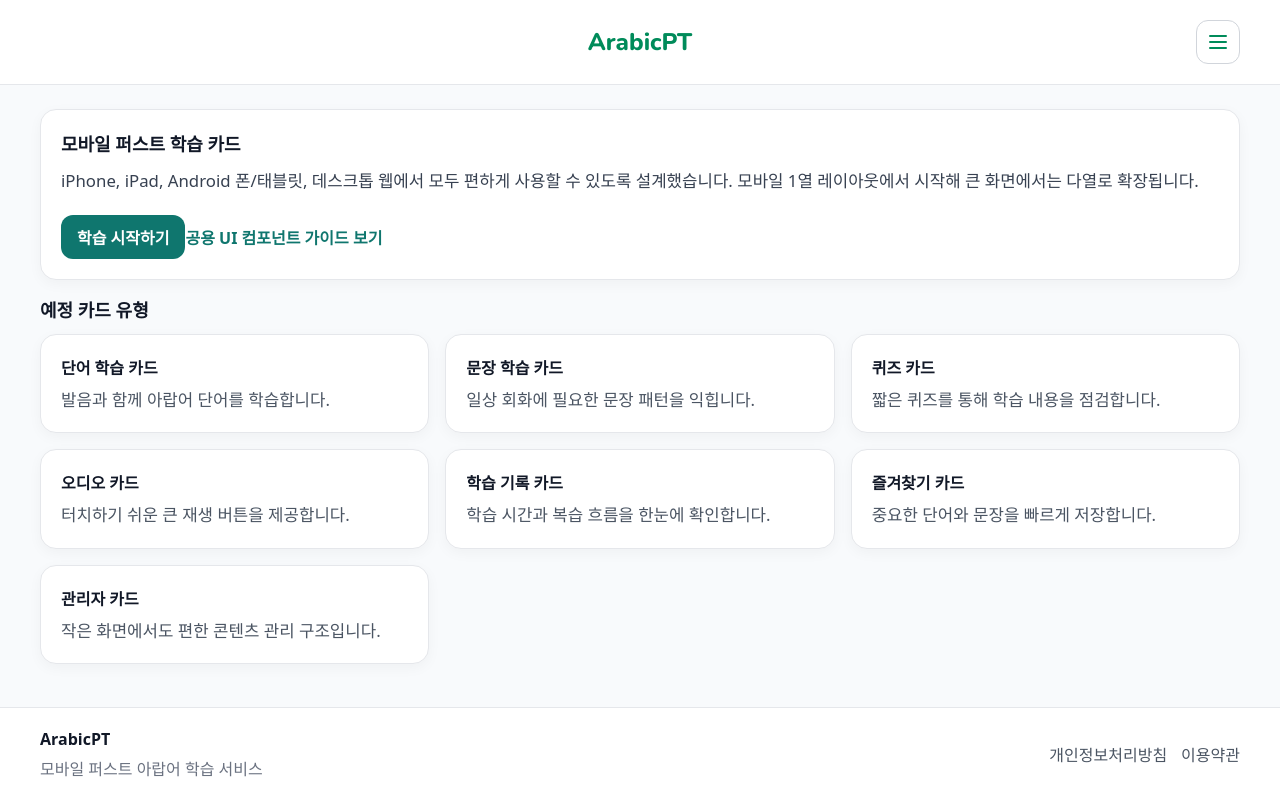
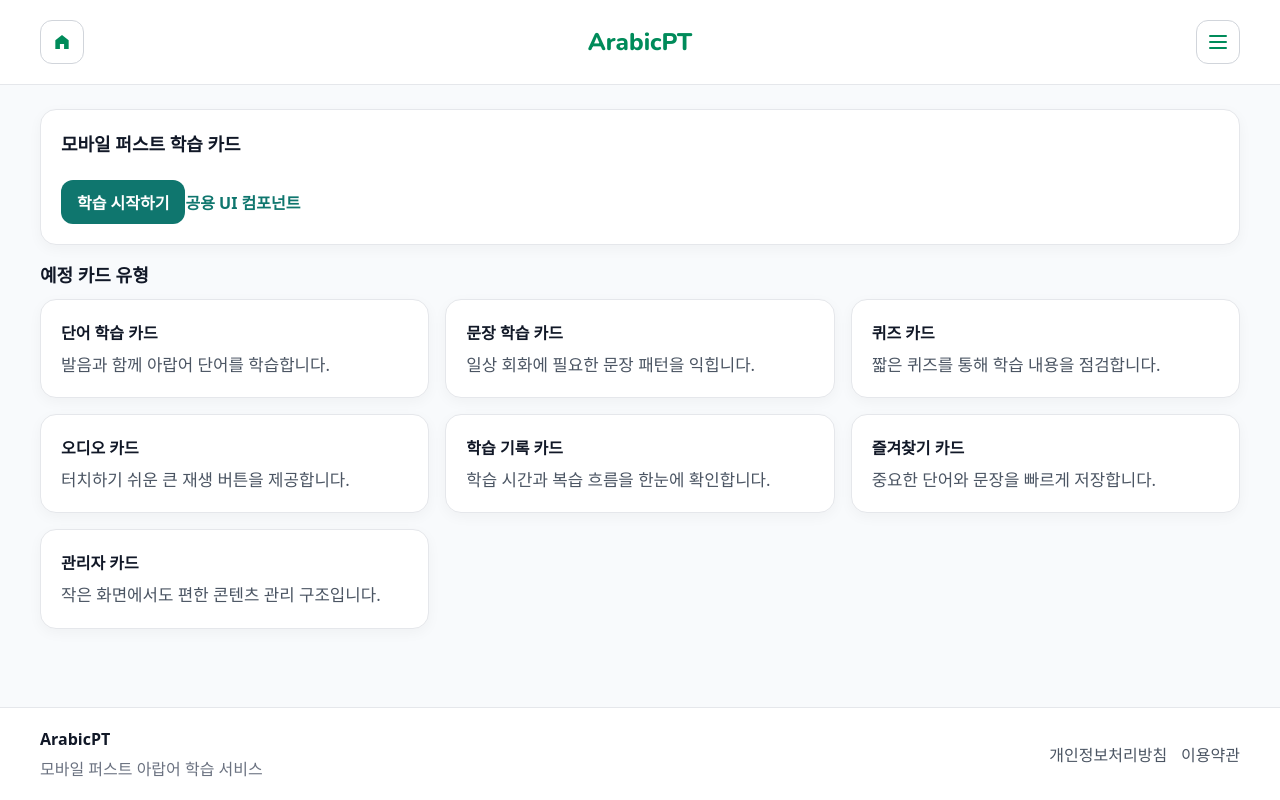
Before and after one commit to MiadongDeersfeet/ArabicPT-front, a React (Vite) app: page / in a window 1280 px wide. Built offline with nearby package versions, Linux system fonts and the light colour scheme.

Commit message:
ref: 메뉴바 수정

```diff
--- a/src/components/layout/Header.css
+++ b/src/components/layout/Header.css
@@ -12,9 +12,21 @@
   align-items: center;
 }
 
-.headerSlot {
+.headerHomeLink {
   width: 44px;
   height: 44px;
+  border: 1px solid #d1d5db;
+  border-radius: 12px;
+  display: inline-grid;
+  place-items: center;
+  color: #008b5a;
+  background: #ffffff;
+}
+
+.headerHomeLink svg {
+  width: 20px;
+  height: 20px;
+  fill: currentColor;
 }
 
 .siteBrandLink {
@@ -84,26 +96,10 @@
   display: block;
 }
 
-.siteNav {
-  display: grid;
-  gap: 6px;
-}
-
-.siteNav a {
-  min-height: 40px;
-  display: flex;
-  align-items: center;
-  padding: 0 10px;
-  border-radius: 10px;
-  color: #374151;
-  background: #f8fafc;
-}
-
 .siteActions {
   display: grid;
   grid-template-columns: 1fr;
-  gap: 10px;
-  margin-top: 10px;
+  gap: 8px;
 }
 
 .headerGhostButton,
--- a/src/components/layout/Header.jsx
+++ b/src/components/layout/Header.jsx
@@ -27,7 +27,11 @@ function Header() {
   return (
     <header className="siteHeader">
       <div className="container siteHeaderInner">
-        <div className="headerSlot" aria-hidden="true" />
+        <Link to="/" className="headerHomeLink" aria-label="홈으로 이동">
+          <svg viewBox="0 0 24 24" role="img" aria-hidden="true">
+            <path d="M12 3.5 4 10v10.5h5.5v-6h5v6H20V10l-8-6.5Z" />
+          </svg>
+        </Link>
 
         <Link to="/" className="siteBrandLink">
           ArabicPT
@@ -47,15 +51,6 @@ function Header() {
           </button>
 
           <div className={`headerDropdownPanel${isOpen ? ' open' : ''}`}>
-            <nav className="siteNav" aria-label="주요 메뉴">
-              <Link to="/" onClick={() => setIsOpen(false)}>
-                홈
-              </Link>
-              <Link to="/ui-kit" onClick={() => setIsOpen(false)}>
-                UI 가이드
-              </Link>
-            </nav>
-
             <div className="siteActions">
               <button type="button" className="headerGhostButton">
                 로그인
--- a/src/pages/Home.jsx
+++ b/src/pages/Home.jsx
@@ -16,15 +16,11 @@ function Home() {
       <section className="container">
         <div className="introCard" role="region" aria-label="학습 소개">
           <h2>모바일 퍼스트 학습 카드</h2>
-          <p>
-            iPhone, iPad, Android 폰/태블릿, 데스크톱 웹에서 모두 편하게 사용할 수 있도록
-            설계했습니다. 모바일 1열 레이아웃에서 시작해 큰 화면에서는 다열로 확장됩니다.
-          </p>
           <button type="button" className="primaryButton">
             학습 시작하기
           </button>
           <Link to="/ui-kit" className="textLink">
-            공용 UI 컴포넌트 가이드 보기
+            공용 UI 컴포넌트
           </Link>
         </div>
       </section>
```
